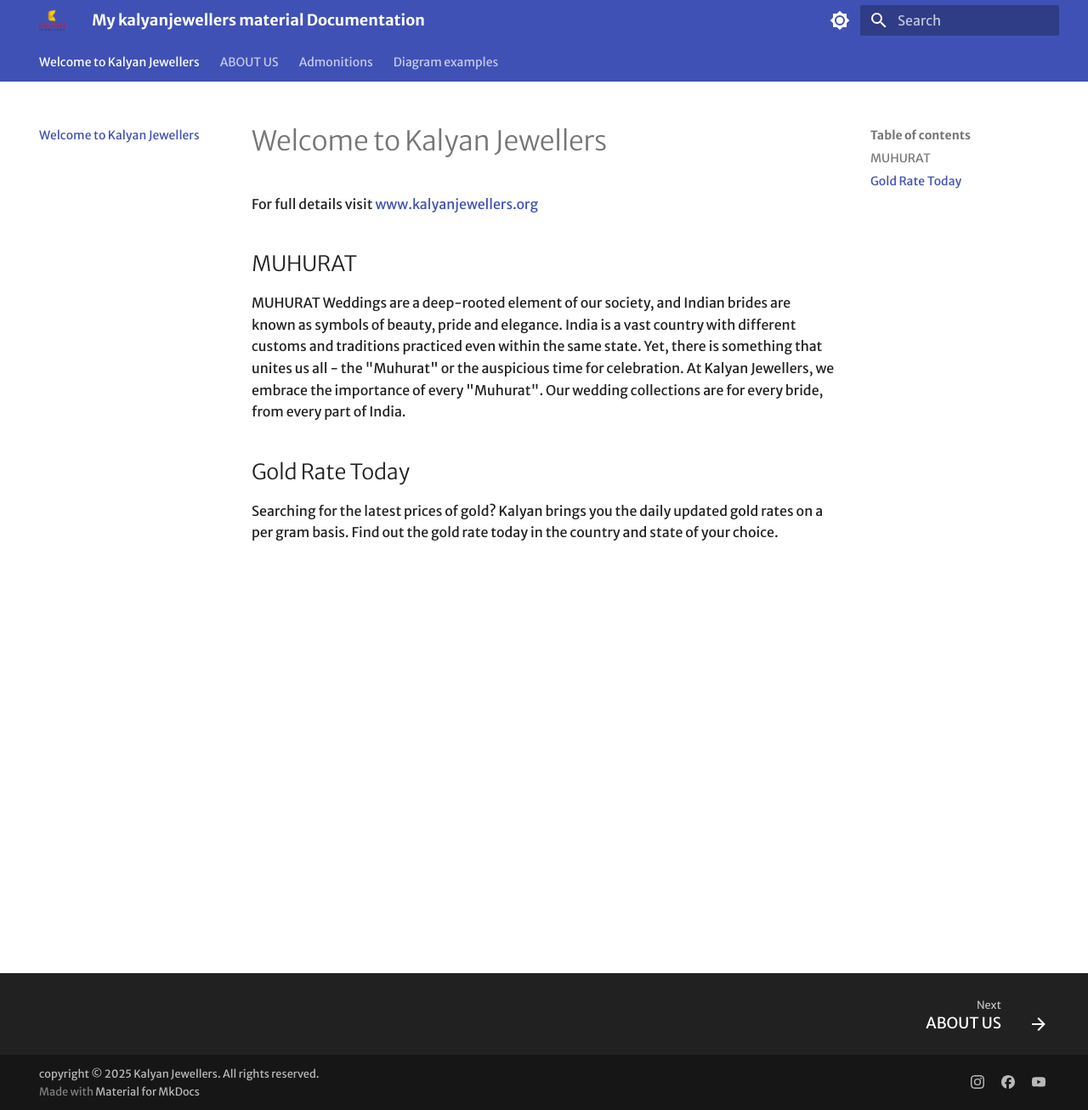
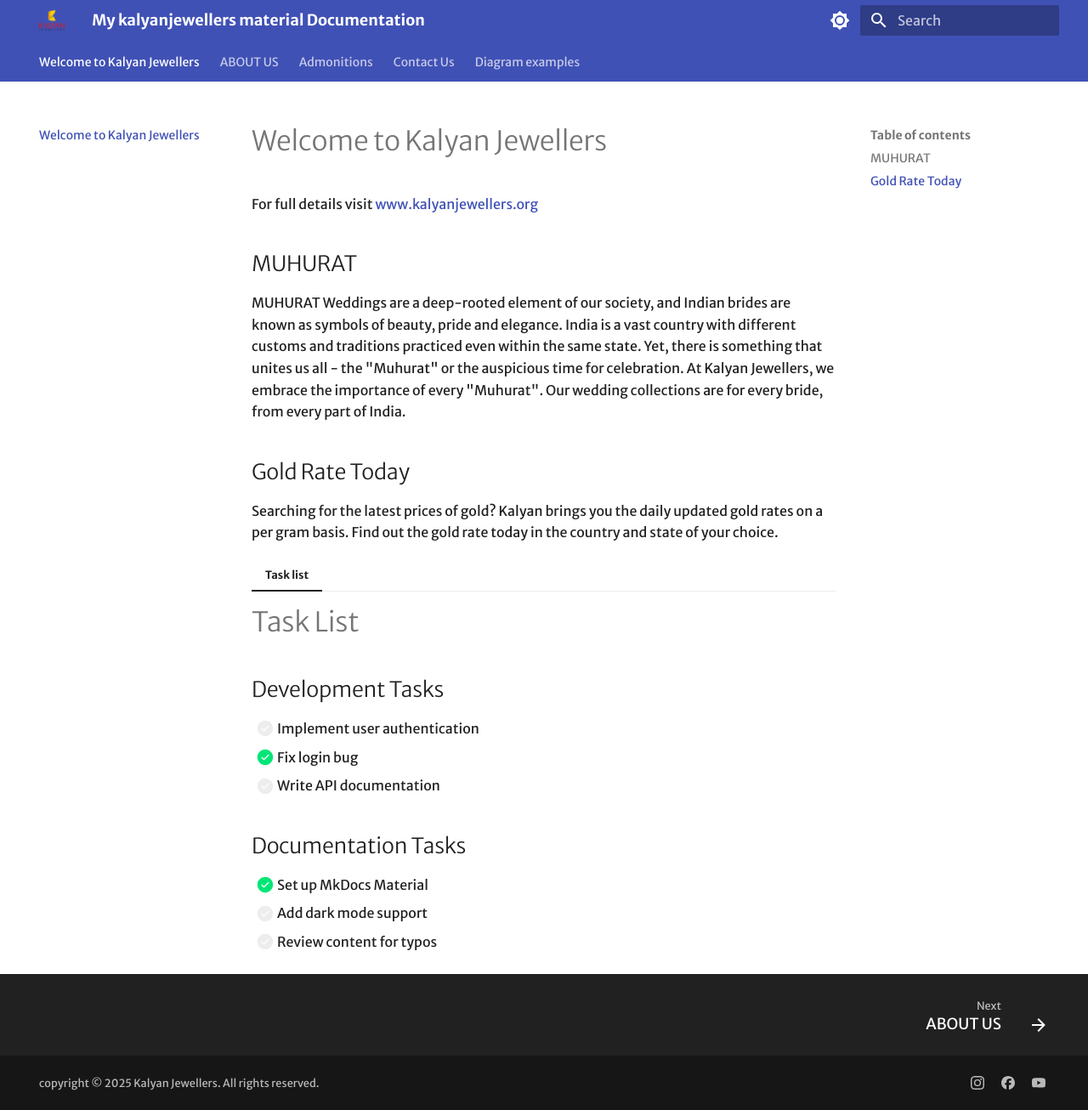
Before and after one commit to MVandana27/kalyan-jewellers, an MkDocs documentation site: the page built from docs/index.md, in a window 1280 px wide and 1306 px high. Shown: the whole window at 85% size. Built offline with MkDocs 1.6.1 and Material for MkDocs 9.7.7, drawn with Linux system fonts in a browser that asks for light colours; some web fonts are replaced.

Commit message:
initial commit

```diff
--- a/docs/index.md
+++ b/docs/index.md
@@ -9,3 +9,18 @@
 
 ## Gold Rate Today
 Searching for the latest prices of gold? Kalyan brings you the daily updated gold rates on a per gram basis. Find out the gold rate today in the country and state of your choice.
+
+
+=== "Task list"
+
+# Task List
+
+## Development Tasks
+- [ ] Implement user authentication
+- [x] Fix login bug
+- [ ] Write API documentation
+
+## Documentation Tasks
+- [x] Set up MkDocs Material
+- [ ] Add dark mode support
+- [ ] Review content for typos
--- a/mkdocs.yml
+++ b/mkdocs.yml
@@ -42,7 +42,8 @@
         - name: mermaid
           class: mermaid
           format: !!python/name:pymdownx.superfences.fence_code_format
-
+  - pymdownx.tasklist:
+      custom_checkbox: true
   - admonition
   - pymdownx.details
 
@@ -56,6 +57,12 @@
       link: https://www.facebook.com/KalyanJewellersIndia
     - icon: simple/youtube
       link: https://www.youtube.com/user/kalyanjewellers
+
+  generator: false
+
 copyright: copyright &copy; 2025 Kalyan Jewellers. All rights reserved.
+
+
+
 plugins:
   - search
```
Also changed, not shown: docs/.github/workflows/blank.yml (deleted, +0 -47 lines), docs/contact.md (added, +7 -0 lines).
